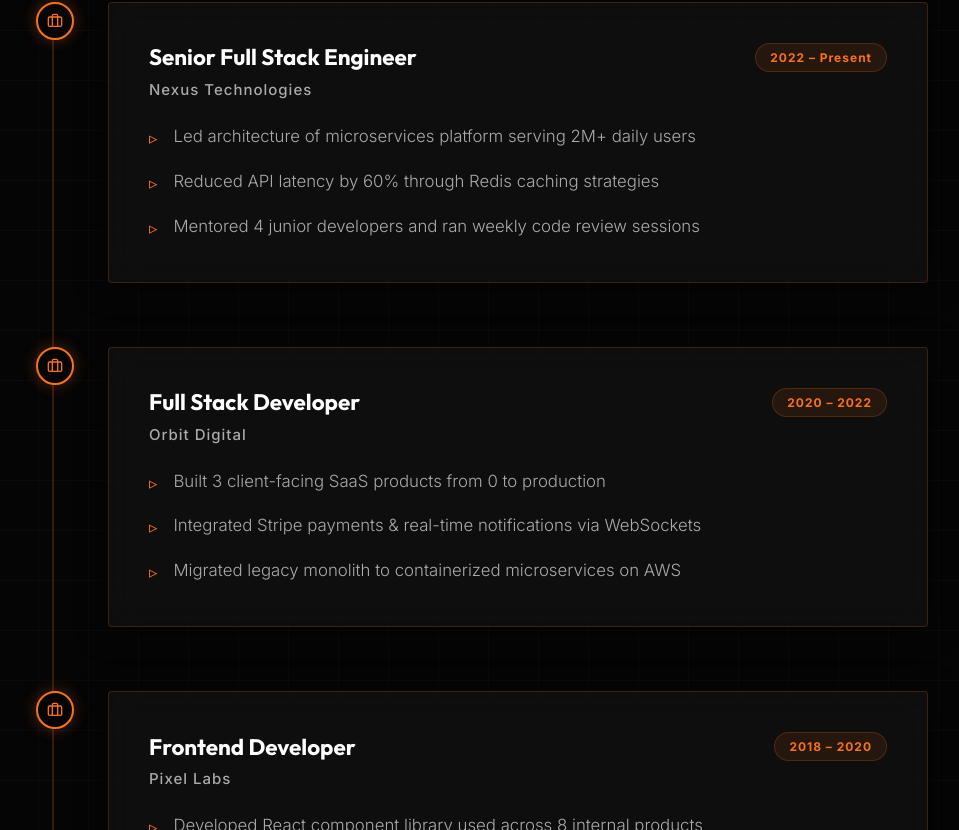
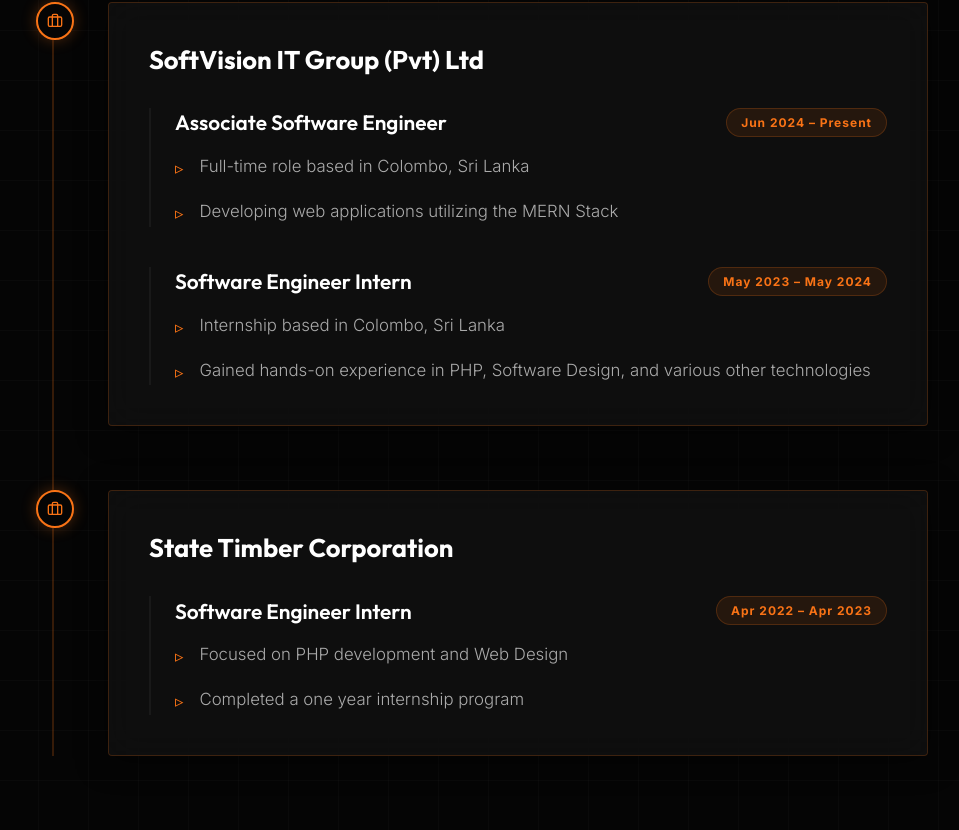
Before and after one commit to shamara-trinki/shamaratrinki, a React app: page / in a window 1280 px wide. Shown: the part 4270-5100 px from the top of the page, without its empty margins (162-1121 px from the left). Built offline with nearby package versions, Linux system fonts and the light colour scheme; the HTML template or start-up script is replaced by a standard one.

Commit message:
experience add

```diff
--- a/src/components/Experience.jsx
+++ b/src/components/Experience.jsx
@@ -4,34 +4,38 @@
 
 const EXPERIENCE = [
   {
-    role: "Senior Full Stack Engineer",
-    company: "Nexus Technologies",
-    period: "2022 – Present",
+    company: "SoftVision IT Group (Pvt) Ltd",
+    roles: [
+      {
+        role: "Associate Software Engineer",
+        period: "Jun 2024 – Present",
         points: [
-      "Led architecture of microservices platform serving 2M+ daily users",
-      "Reduced API latency by 60% through Redis caching strategies",
-      "Mentored 4 junior developers and ran weekly code review sessions",
+          "Full-time role based in Colombo, Sri Lanka",
+          "Developing web applications utilizing the MERN Stack",
         ],
       },
       {
-    role: "Full Stack Developer",
-    company: "Orbit Digital",
-    period: "2020 – 2022",
+        role: "Software Engineer Intern",
+        period: "May 2023 – May 2024",
         points: [
-      "Built 3 client-facing SaaS products from 0 to production",
-      "Integrated Stripe payments & real-time notifications via WebSockets",
-      "Migrated legacy monolith to containerized microservices on AWS",
+          "Internship based in Colombo, Sri Lanka",
+          "Gained hands-on experience in PHP, Software Design, and various other technologies",
         ],
+      }
+    ]
   },
   {
-    role: "Frontend Developer",
-    company: "Pixel Labs",
-    period: "2018 – 2020",
+    company: "State Timber Corporation",
+    roles: [
+      {
+        role: "Software Engineer Intern",
+        period: "Apr 2022 – Apr 2023",
         points: [
-      "Developed React component library used across 8 internal products",
-      "Improved Lighthouse performance score from 54 to 96",
-      "Shipped 20+ features in Agile sprints with cross-functional teams",
+          "Focused on PHP development and Web Design",
+          "Completed a one year internship program",
         ],
+      }
+    ]
   },
 ];
 
@@ -62,7 +66,7 @@
         <div style={{ display: "flex", flexDirection: "column", gap: "4rem" }}>
           {EXPERIENCE.map((exp, i) => (
             <motion.div
-              key={exp.company}
+              key={i}
               initial={{ opacity: 0, x: -30 }}
               whileInView={{ opacity: 1, x: 0 }}
               viewport={{ once: true, margin: "-100px" }}
@@ -80,26 +84,34 @@
               </div>
 
               <div className="glass-panel" style={{ padding: "2.5rem", transition: "transform 0.3s" }} onMouseEnter={e => e.currentTarget.style.transform = "translateX(5px)"} onMouseLeave={e => e.currentTarget.style.transform = "none"}>
-                <div style={{ display: "flex", justifyContent: "space-between", alignItems: "center", flexWrap: "wrap", gap: "1rem", marginBottom: "0.5rem" }}>
                 <h3 style={{
                   fontFamily: "var(--font-heading)",
-                    fontSize: "1.4rem", fontWeight: 700,
+                  fontSize: "1.6rem", fontWeight: 700,
+                  color: "var(--text-primary)", margin: "0 0 2rem 0",
+                }}>{exp.company}</h3>
+
+                <div style={{ display: "flex", flexDirection: "column", gap: "2.5rem" }}>
+                  {exp.roles.map((r, roleIdx) => (
+                    <div key={roleIdx} style={{
+                      position: "relative",
+                      paddingLeft: "1.5rem",
+                      borderLeft: "2px solid rgba(255,255,255,0.05)"
+                    }}>
+                      <div style={{ display: "flex", justifyContent: "space-between", alignItems: "center", flexWrap: "wrap", gap: "1rem", marginBottom: "0.5rem" }}>
+                        <h4 style={{
+                          fontFamily: "var(--font-heading)",
+                          fontSize: "1.3rem", fontWeight: 600,
                           color: "var(--text-primary)", margin: 0,
-                  }}>{exp.role}</h3>
+                        }}>{r.role}</h4>
                         <span style={{
                           fontSize: "12px", color: "var(--accent-primary)", fontWeight: 700,
                           padding: "6px 14px", border: "1px solid var(--glass-border)",
                           borderRadius: "999px", letterSpacing: "1px", background: "rgba(249,115,22,0.1)",
-                  }}>{exp.period}</span>
+                        }}>{r.period}</span>
                       </div>
 
-                <div style={{
-                  fontSize: "15px", color: "var(--text-secondary)",
-                  marginBottom: "1.5rem", letterSpacing: "1px", fontWeight: 500,
-                }}>{exp.company}</div>
-
-                <ul style={{ margin: 0, padding: 0, listStyle: "none", display: "flex", flexDirection: "column", gap: "1rem" }}>
-                  {exp.points.map((pt, j) => (
+                      <ul style={{ margin: "1rem 0 0 0", padding: 0, listStyle: "none", display: "flex", flexDirection: "column", gap: "1rem" }}>
+                        {r.points.map((pt, j) => (
                           <li key={j} style={{
                             fontSize: "1.05rem", color: "var(--text-secondary)",
                             display: "flex", gap: "1rem", alignItems: "flex-start", fontWeight: 300, lineHeight: 1.6
@@ -110,6 +122,9 @@
                         ))}
                       </ul>
                     </div>
+                  ))}
+                </div>
+              </div>
             </motion.div>
           ))}
         </div>
```
Lines whose indentation alone changed are shown as unchanged.
